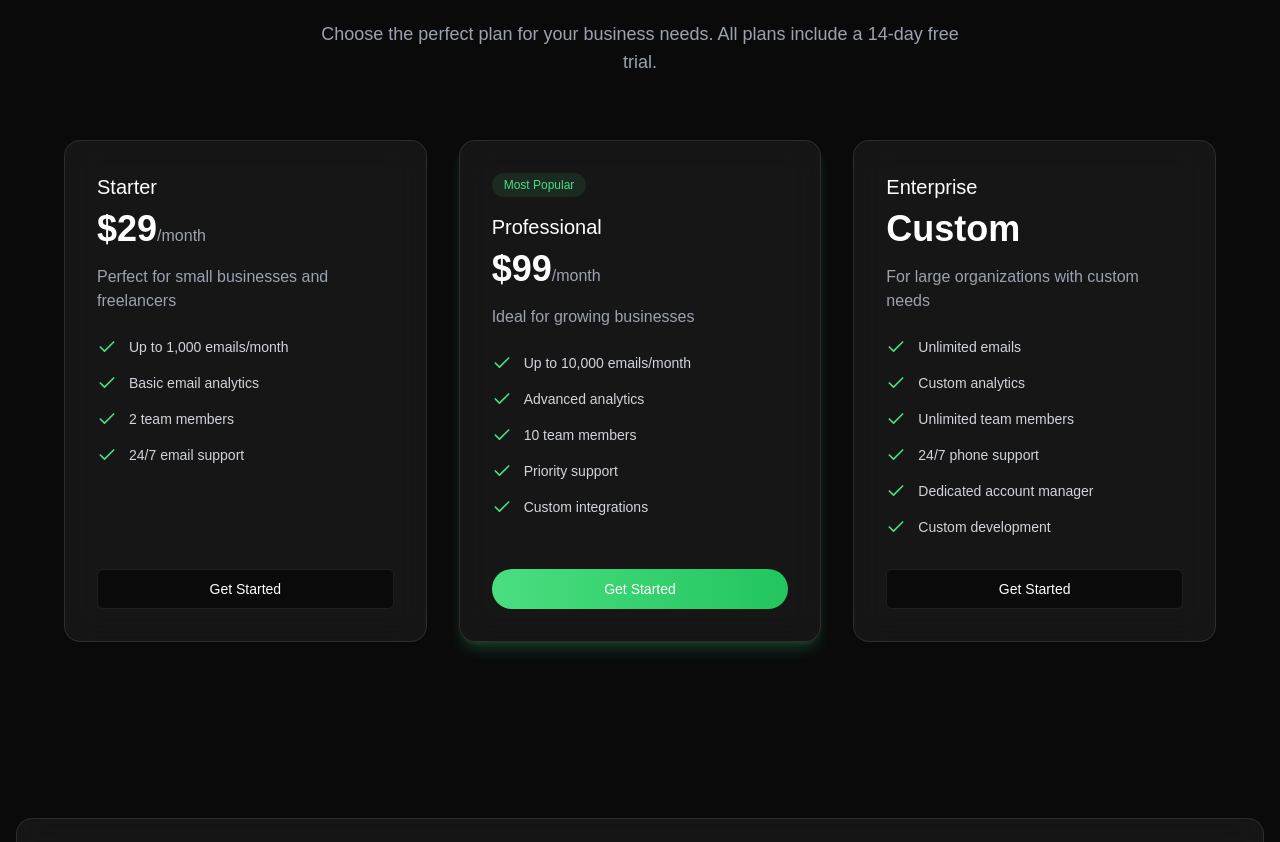
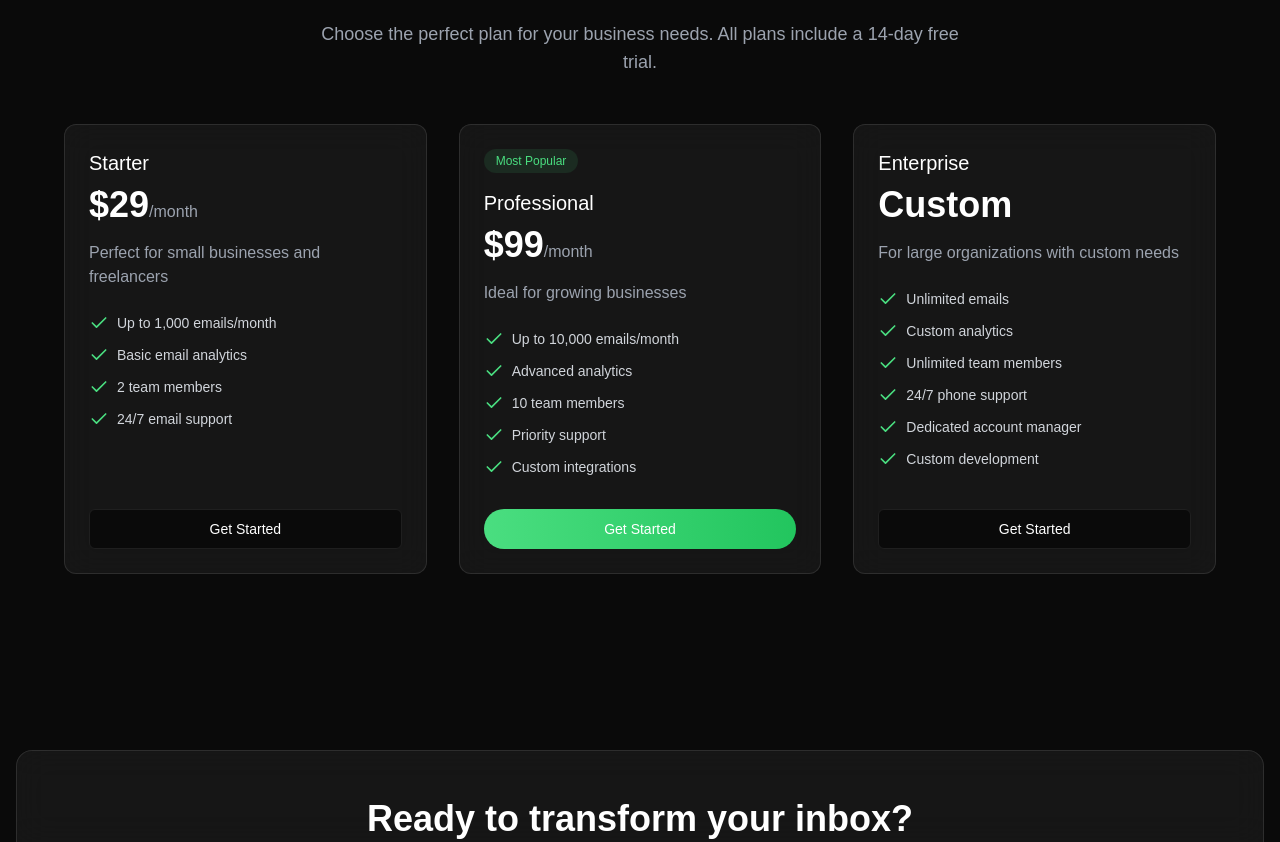
Before and after one commit to volltzz/c-468366, a React (Vite) app: page / in a window 1280 px wide. Shown: the part 2575-3417 px from the top of the page. Built offline with nearby package versions, Linux system fonts and the light colour scheme; a web font is replaced by a local one.

Commit message:
Reverted to edit 561fe4cb-4d52-440d-a76a-e8e1b3409ba5: "Add pricing section
Implement a new pricing section that aligns with the existing design of the page. The section will enhance the overall user experience by providing clear pricing information for users.
[skip gpt_engineer]"

```diff
--- a/src/components/pricing/PricingSection.tsx
+++ b/src/components/pricing/PricingSection.tsx
@@ -19,11 +19,9 @@ const PricingTier = ({
     initial={{ opacity: 0, y: 20 }}
     animate={{ opacity: 1, y: 0 }}
     transition={{ duration: 0.5 }}
-    className={`glass rounded-2xl p-8 flex flex-col ${
+    className={`glass rounded-xl p-6 flex flex-col ${
       isPopular ? "border-primary" : "border-white/10"
-    } border hover:scale-105 transition-transform duration-300 relative ${
-      isPopular ? "shadow-lg shadow-primary/20" : ""
-    }`}
+    } border-2`}
   >
     {isPopular && (
       <span className="text-xs font-medium bg-primary/10 text-primary rounded-full px-3 py-1 w-fit mb-4">
@@ -36,20 +34,15 @@ const PricingTier = ({
       {price !== "Custom" && <span className="text-gray-400">/month</span>}
     </div>
     <p className="text-gray-400 mb-6">{description}</p>
-    <ul className="space-y-4 mb-8 flex-grow">
+    <ul className="space-y-3 mb-8 flex-grow">
       {features.map((feature, index) => (
-        <li key={index} className="flex items-center gap-3">
+        <li key={index} className="flex items-center gap-2">
           <Check className="w-5 h-5 text-primary" />
           <span className="text-sm text-gray-300">{feature}</span>
         </li>
       ))}
     </ul>
-    <Button
-      className={`${isPopular ? "button-gradient" : ""} w-full transition-all duration-300 ${
-        isPopular ? "hover:opacity-90" : "hover:bg-white/5"
-      }`}
-      variant={isPopular ? "default" : "outline"}
-    >
+    <Button className={isPopular ? "button-gradient w-full" : "w-full"} variant={isPopular ? "default" : "outline"}>
       Get Started
     </Button>
   </motion.div>
@@ -59,7 +52,7 @@ export const PricingSection = () => {
   return (
     <section className="container px-4 py-24">
       {/* Header */}
-      <div className="max-w-2xl mx-auto text-center mb-16">
+      <div className="max-w-2xl mx-auto text-center mb-12">
         <motion.h2
           initial={{ opacity: 0, y: 20 }}
           animate={{ opacity: 1, y: 0 }}
```
